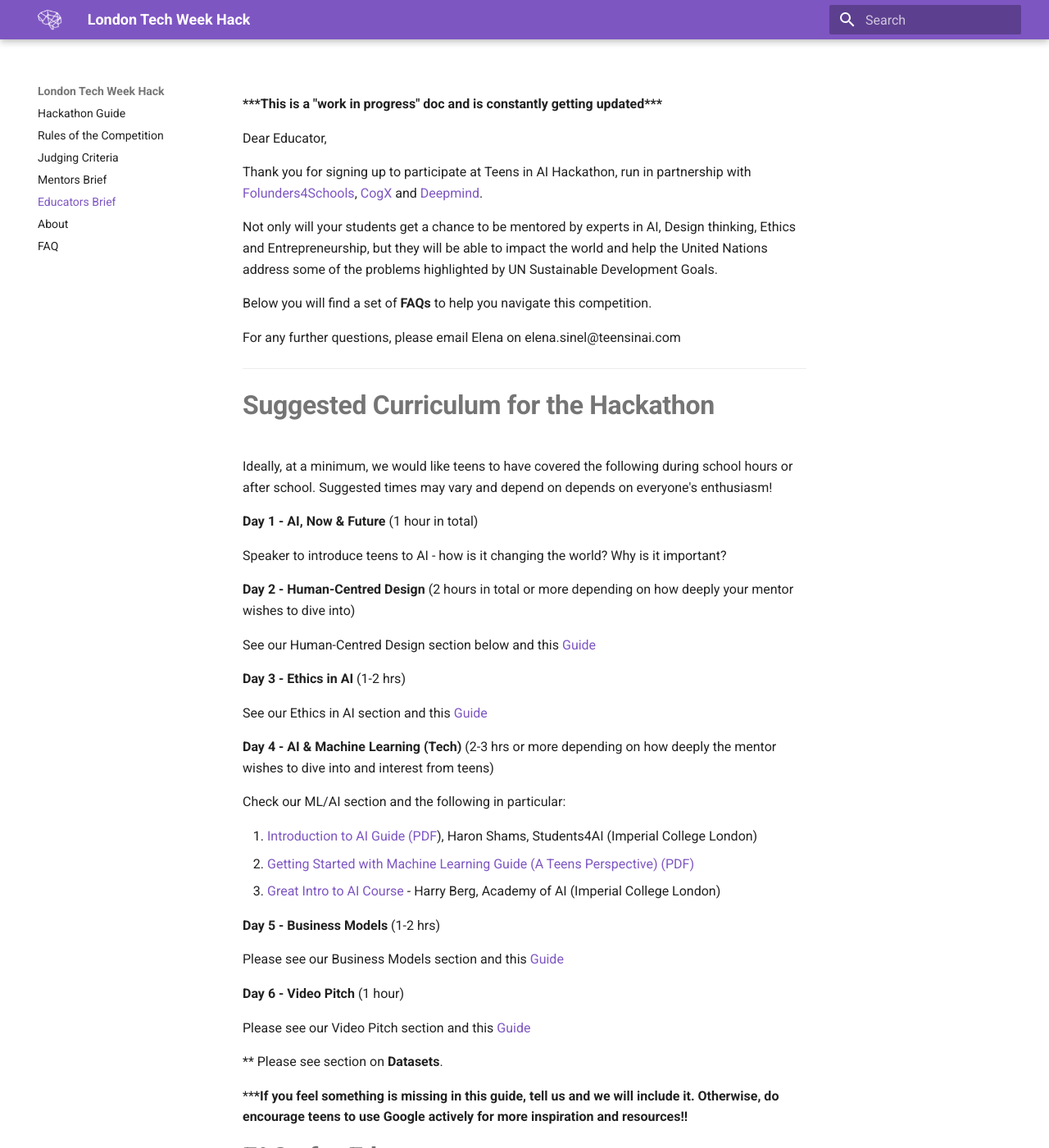
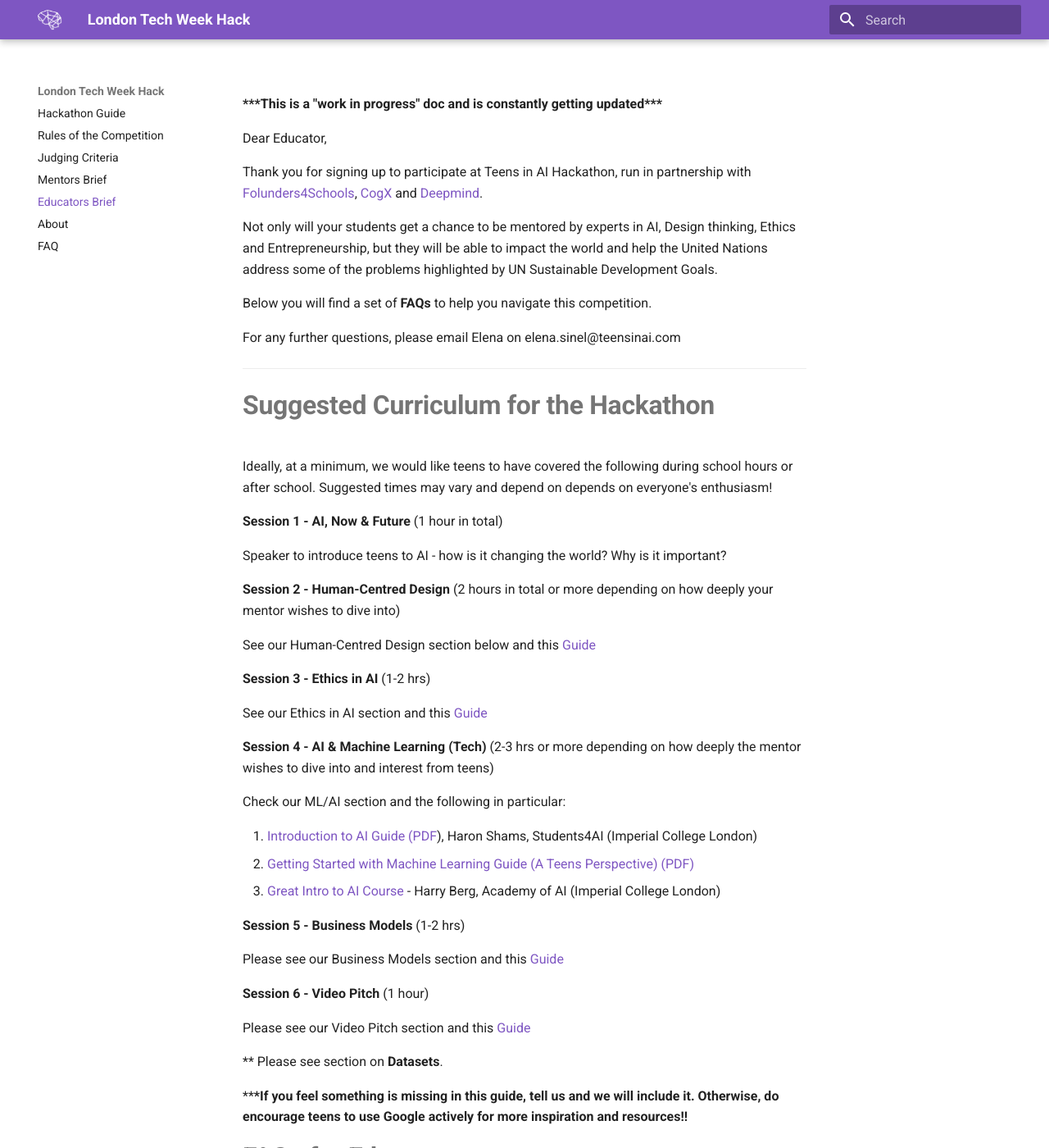
Before and after one commit to elenasinel/tech-week, an MkDocs documentation site: the page built from docs/educators.md, in a window 1280 px wide and 1400 px high. Shown: the whole window at 82% size. Built offline with MkDocs 1.6.1 and Material for MkDocs 9.7.7, drawn with Linux system fonts in a browser that asks for light colours.

Commit message:
Update Documentation “educators”

```diff
--- a/docs/educators.md
+++ b/docs/educators.md
@@ -19,19 +19,19 @@
 
 Ideally, at a minimum, we would like teens to have covered the following during school hours or after school. Suggested times may vary and depend on depends on everyone's enthusiasm!
 
-**Day 1 -  AI, Now & Future** (1 hour in total)
+**Session 1 -  AI, Now & Future** (1 hour in total)
 
 Speaker to introduce teens to AI - how is it changing the world? Why is it important?
 
-**Day 2 - Human-Centred Design** (2 hours in total or more depending on how deeply your mentor wishes to dive into)
+**Session 2 - Human-Centred Design** (2 hours in total or more depending on how deeply your mentor wishes to dive into)
 
 See our Human-Centred Design section below and this [Guide](https://drive.google.com/file/d/1zpjIXhG5X6DtwytUJwC8UqgG-SibMXEU/view)
 
-**Day 3 - Ethics in AI** (1-2 hrs)
+**Session 3 - Ethics in AI** (1-2 hrs)
 
 See our Ethics in AI section and this [Guide](https://teensinai.com/wp-content/uploads/2019/05/Ethics-in-AI-Guide-London-Tech-Week-Hack.pdf)
 
-**Day 4 - AI & Machine Learning (Tech)** (2-3 hrs or more depending on how deeply the mentor wishes to dive into and interest from teens)
+**Session 4 - AI & Machine Learning (Tech)** (2-3 hrs or more depending on how deeply the mentor wishes to dive into and interest from teens)
 
 Check our ML/AI section and the following in particular:
 
@@ -39,11 +39,11 @@
 2. [Getting Started with Machine Learning Guide (A Teens Perspective)  (PDF)](https://drive.google.com/open?id=1JhmVrrI5JhPylJVna4NFU7UWyDhTRNnv)
 3. [Great Intro to AI Course](https://github.com/life-efficient/Academy-of-AI) - Harry Berg, Academy of AI (Imperial College London)
 
-**Day 5 - Business Models** (1-2 hrs)
+**Session 5 - Business Models** (1-2 hrs)
 
 Please see our Business Models section and this [Guide](https://drive.google.com/file/d/1SLCSURVGCoKk2ahvA3aWga-l0J3XuiRo/view)
 
-**Day 6 - Video Pitch** (1 hour)
+**Session 6 - Video Pitch** (1 hour)
 
 Please see our Video Pitch section and this [Guide](https://drive.google.com/file/d/1NqrGYCoQU8HVXAJaaE1-3xNHzbvXEZLe/view)
 
```
